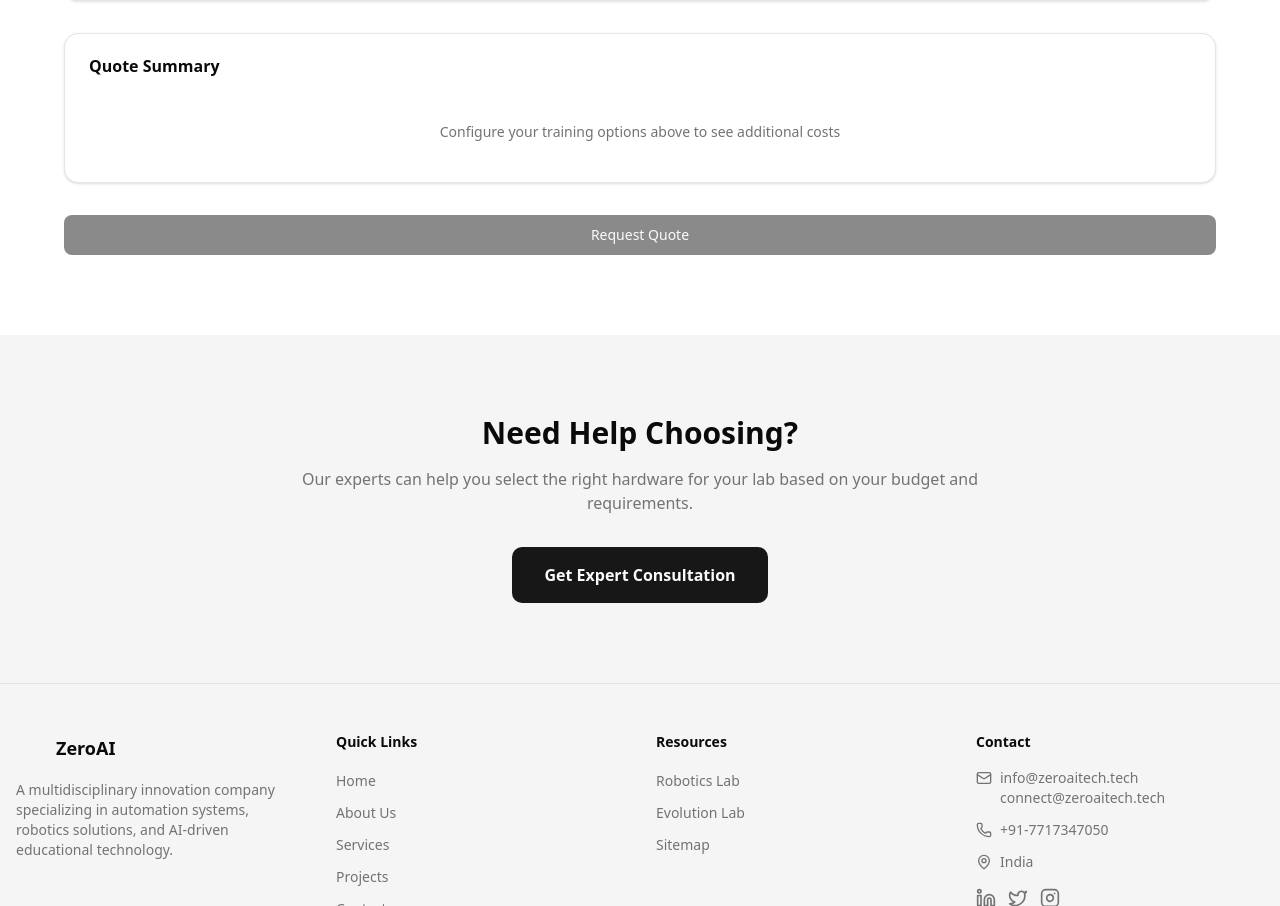
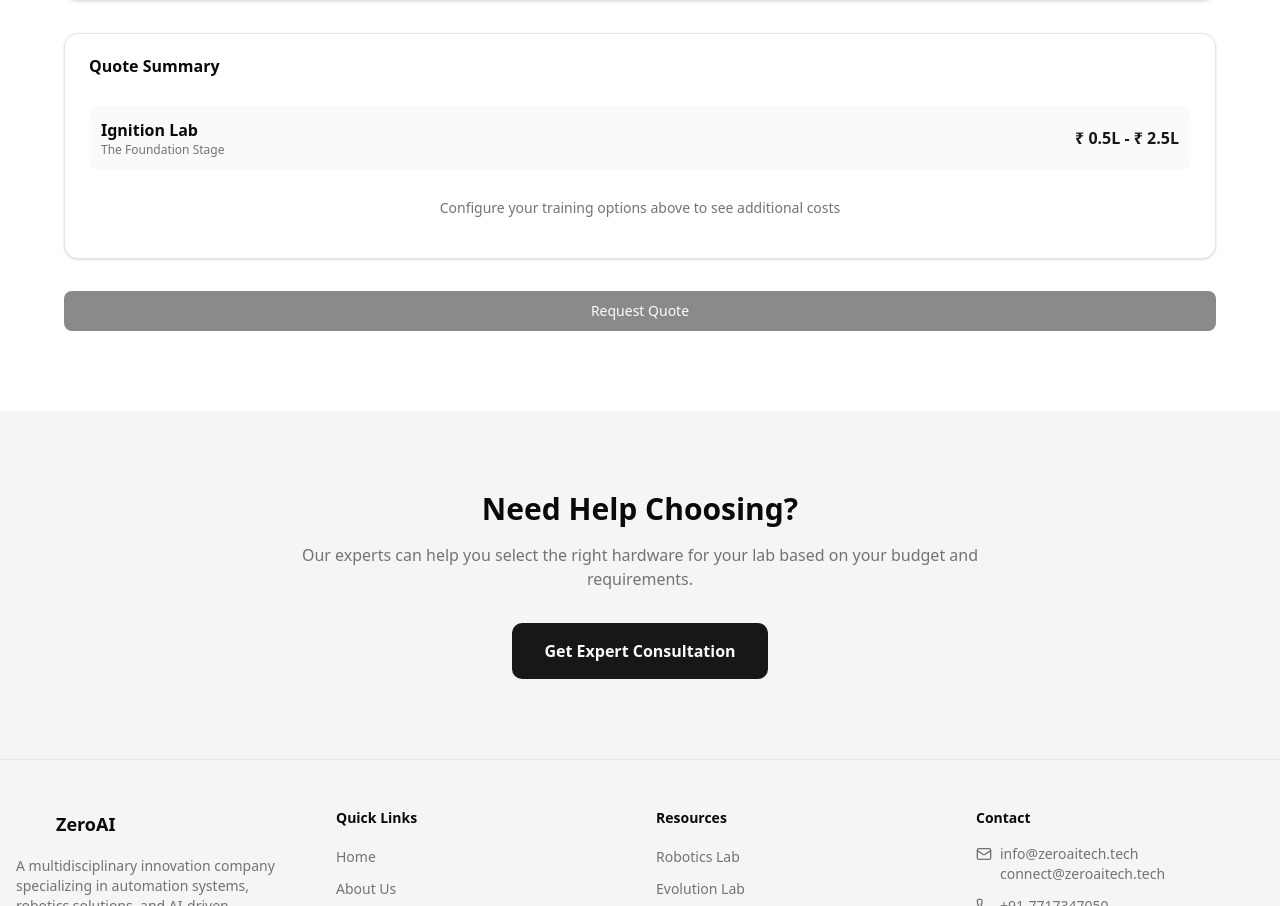
Before and after one commit to Lottie128/official, a React (Vite) app in the folder apps/web/: page /evolution-lab in a window 1280 px wide. Shown: the part 2643-3549 px from the top of the page. Built offline with nearby package versions, Linux system fonts and the light colour scheme.

Commit message:
feat: add lab package cost to quote summary

```diff
--- a/apps/web/src/components/evolution-lab/quote-builder.tsx
+++ b/apps/web/src/components/evolution-lab/quote-builder.tsx
@@ -371,6 +371,24 @@ export function QuoteBuilder() {
           </CardHeader>
           <CardContent className="space-y-4">
             <div className="space-y-3">
+              {/* Lab Package Cost */}
+              {(() => {
+                const selectedPackage = LAB_PACKAGES.find((pkg) => pkg.id === formState.packageId)
+                return selectedPackage ? (
+                  <div className="flex justify-between items-center bg-muted/50 p-3 rounded-lg">
+                    <div className="flex flex-col">
+                      <span className="font-semibold">{selectedPackage.name}</span>
+                      <span className="text-xs text-muted-foreground">
+                        {selectedPackage.subtitle}
+                      </span>
+                    </div>
+                    <span className="font-bold text-primary">{selectedPackage.price}</span>
+                  </div>
+                ) : null
+              })()}
+
+              {(trainingFee > 0 || teacherFee > 0) && <Separator />}
+
               {/* Training Cost Line Item */}
               {trainingFee > 0 && (
                 <div className="flex justify-between items-center">
```
